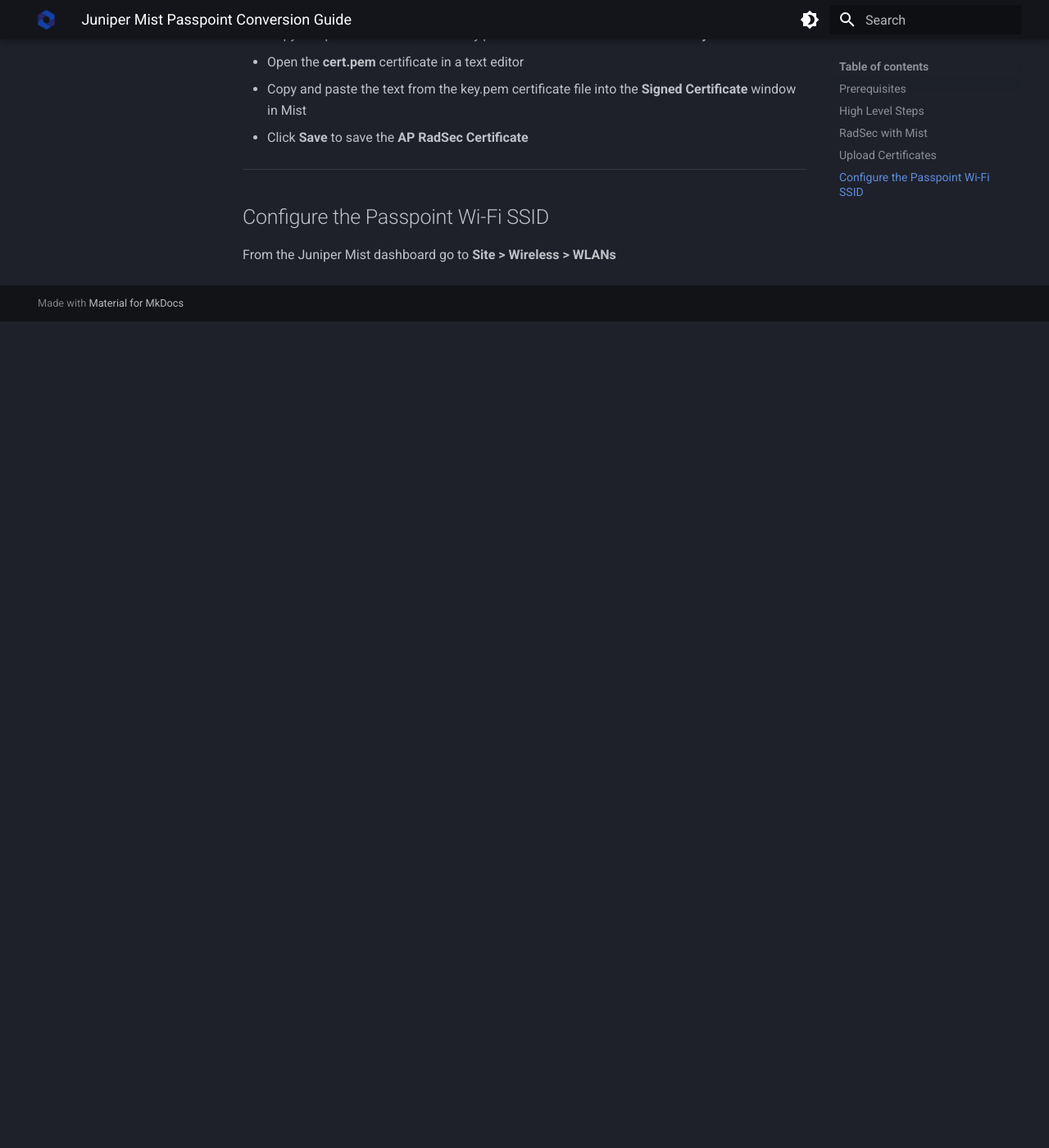
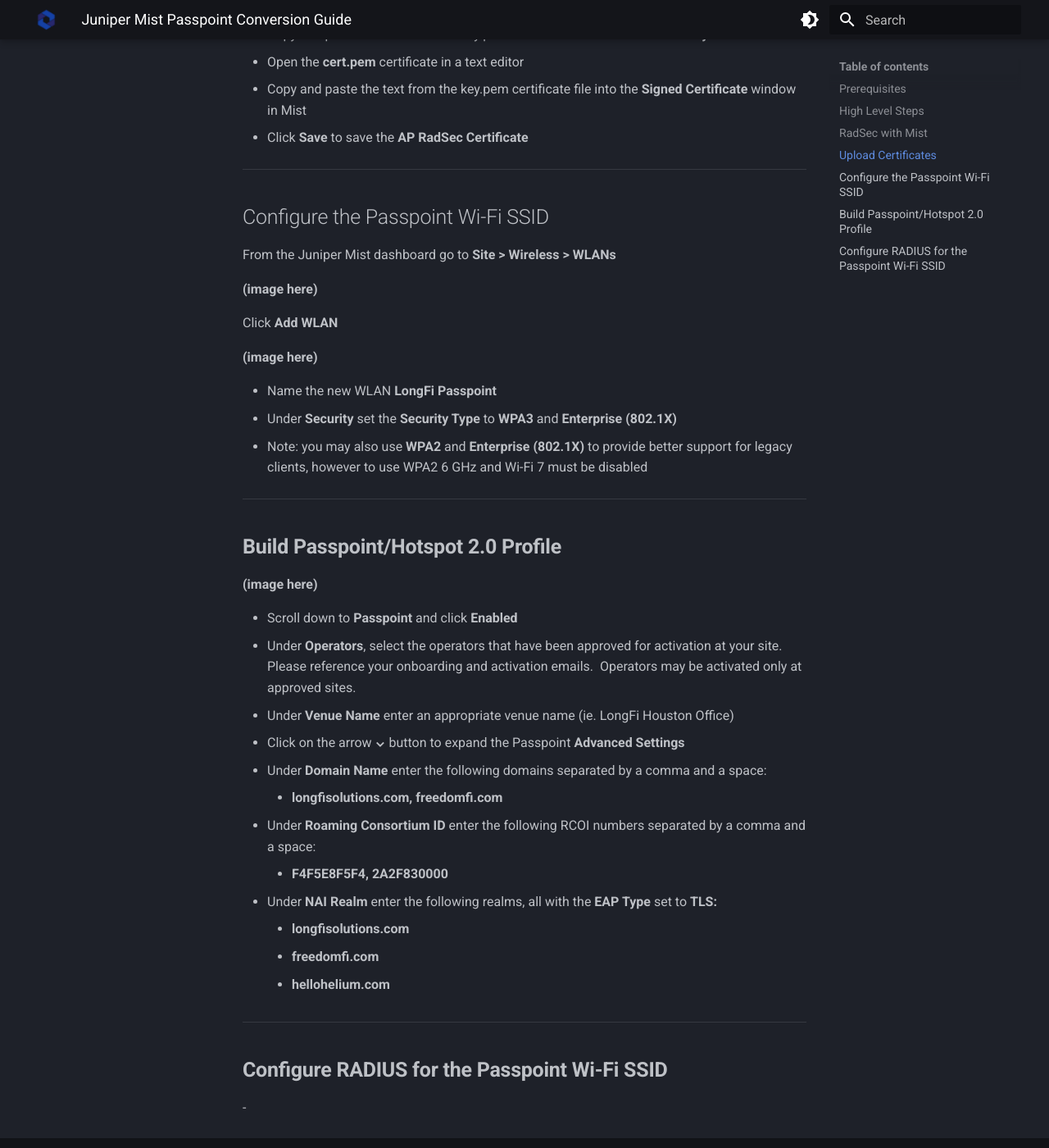
Before and after one commit to LongFi-Solutions/longfi-solutions.github.io, an MkDocs documentation site: the page built from docs/deployment/mist.md, in a window 1280 px wide and 1400 px high, scrolled down 2217 px. Shown: the whole window at 82% size. Built offline with MkDocs 1.6.1 and Material for MkDocs 9.7.7, drawn with Linux system fonts in a browser that asks for light colours; before the commit the page ends 2609 px from its top, so only the background shows below that.

Commit message:
Update Deployment Guides “mist”

```diff
--- a/docs/deployment/mist.md
+++ b/docs/deployment/mist.md
@@ -77,3 +77,38 @@ From the Juniper Mist dashboard go to **Organization > Settings**
 ## Configure the Passpoint Wi-Fi SSID
 
 From the Juniper Mist dashboard go to **Site > Wireless > WLANs**
+
+**(image here)**
+
+Click **Add WLAN**
+
+**(image here)**
+
+- Name the new WLAN **LongFi Passpoint**
+- Under **Security** set the **Security Type** to **WPA3** and **Enterprise (802.1X)**
+- Note: you may also use **WPA2** and **Enterprise (802.1X)** to provide better support for legacy clients, however to use WPA2 6 GHz and Wi-Fi 7 must be disabled
+
+***
+
+## **Build Passpoint/Hotspot 2.0 Profile**
+
+**(image here)**
+
+- Scroll down to **Passpoint** and click **Enabled**
+- Under **Operators**, select the operators that have been approved for activation at your site.  Please reference your onboarding and activation emails.  Operators may be activated only at approved sites.
+- Under **Venue Name** enter an appropriate venue name (ie. LongFi Houston Office)
+- Click on the arrow **⌄** button to expand the Passpoint **Advanced Settings**
+- Under **Domain Name** enter the following domains separated by a comma and a space:
+    - **longfisolutions.com, freedomfi.com**
+- Under **Roaming Consortium ID** enter the following RCOI numbers separated by a comma and a space:
+    - **F4F5E8F5F4, 2A2F830000**
+- Under **NAI Realm** enter the following realms, all with the **EAP Type** set to **TLS:**
+    - **longfisolutions.com**
+    - **freedomfi.com**
+    - **hellohelium.com**
+
+***
+
+## **Configure RADIUS for the Passpoint Wi-Fi SSID**
+
+-
```
